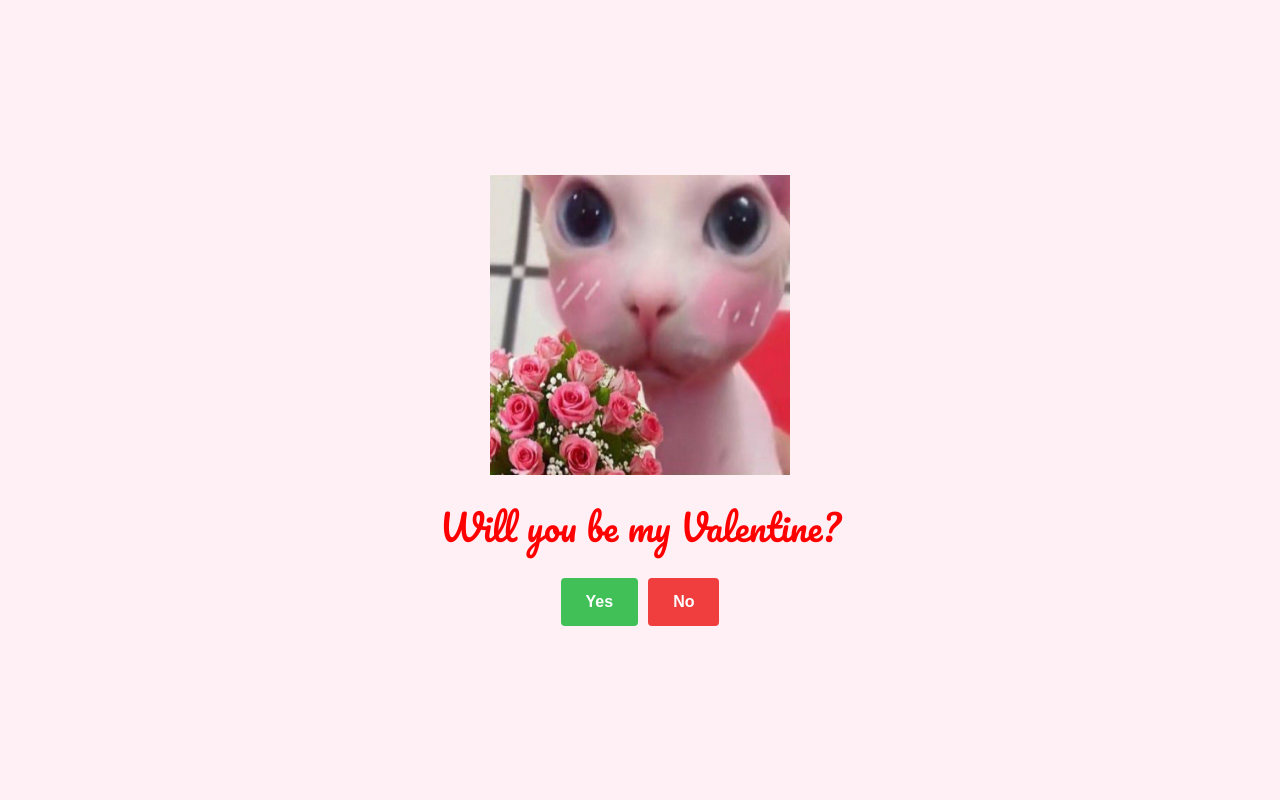
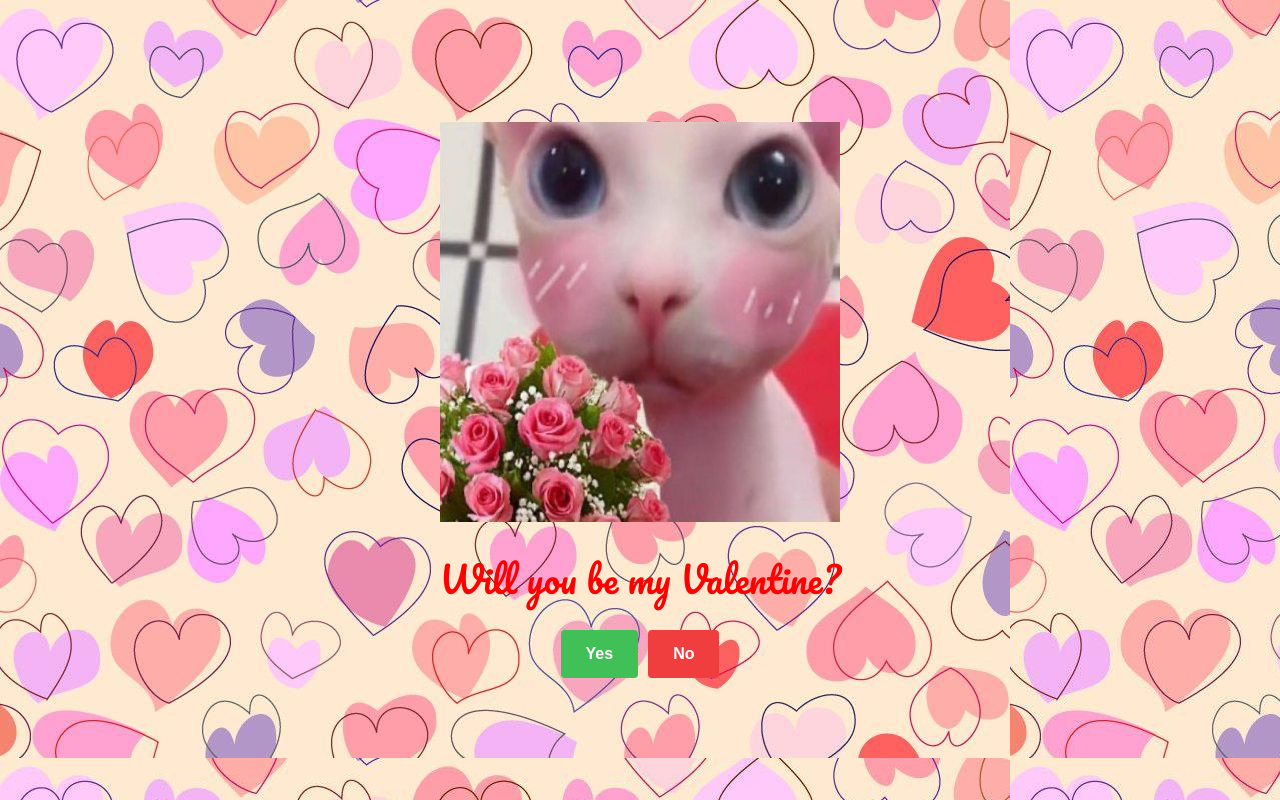
Before and after one commit to senoritoaki/Valentine, a plain HTML site: page be-my-valentine/index.html in a window 1280 px wide. Drawn offline with Linux system fonts and the light colour scheme.

Commit message:
Add files via upload

```diff
--- a/be-my-valentine/script.js
+++ b/be-my-valentine/script.js
@@ -45,8 +45,8 @@ function generateMessage(noCount) {
     "No",
     "Are you sure?",
     "Pookie please",
-    "Don't do this to me :(",
-    "You're breaking my heart",
+    "Don't do this to me :<",
+    "You're breaking my heart </3",
     "I'm gonna cry...",
   ];
 
--- a/be-my-valentine/style.css
+++ b/be-my-valentine/style.css
@@ -9,7 +9,7 @@ html {
 }
 
 body {
-  background-color: #fff0f6;
+  background-image: url("bg.jpg");
   font-family: "Protest Riot", sans-serif;
 }
 
@@ -29,9 +29,9 @@ body {
 }
 
 .cat-img {
-  width: 30rem;
-  height: 30rem;
-  margin-bottom: 2rem;
+  width: 40rem;
+  height: 40rem;
+  margin-bottom: 2.5rem;
 }
 
 .title {
@@ -39,6 +39,8 @@ body {
   color: #ff0000;
   text-align: center;
   margin-bottom: 2rem;
+  stroke: #000;
+  stroke-width: .5px;
 }
 
 .buttons {
```
Also changed, not shown: be-my-valentine/bg.jpg (added).
